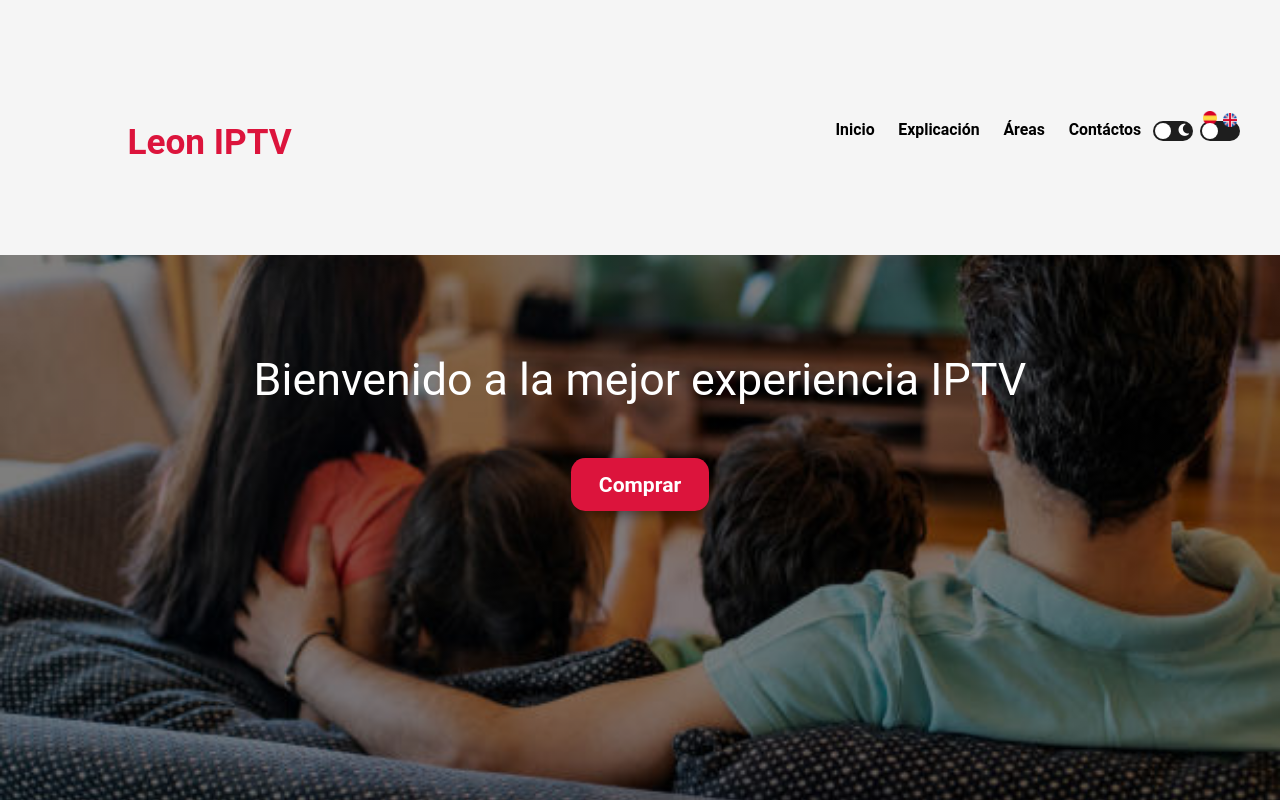
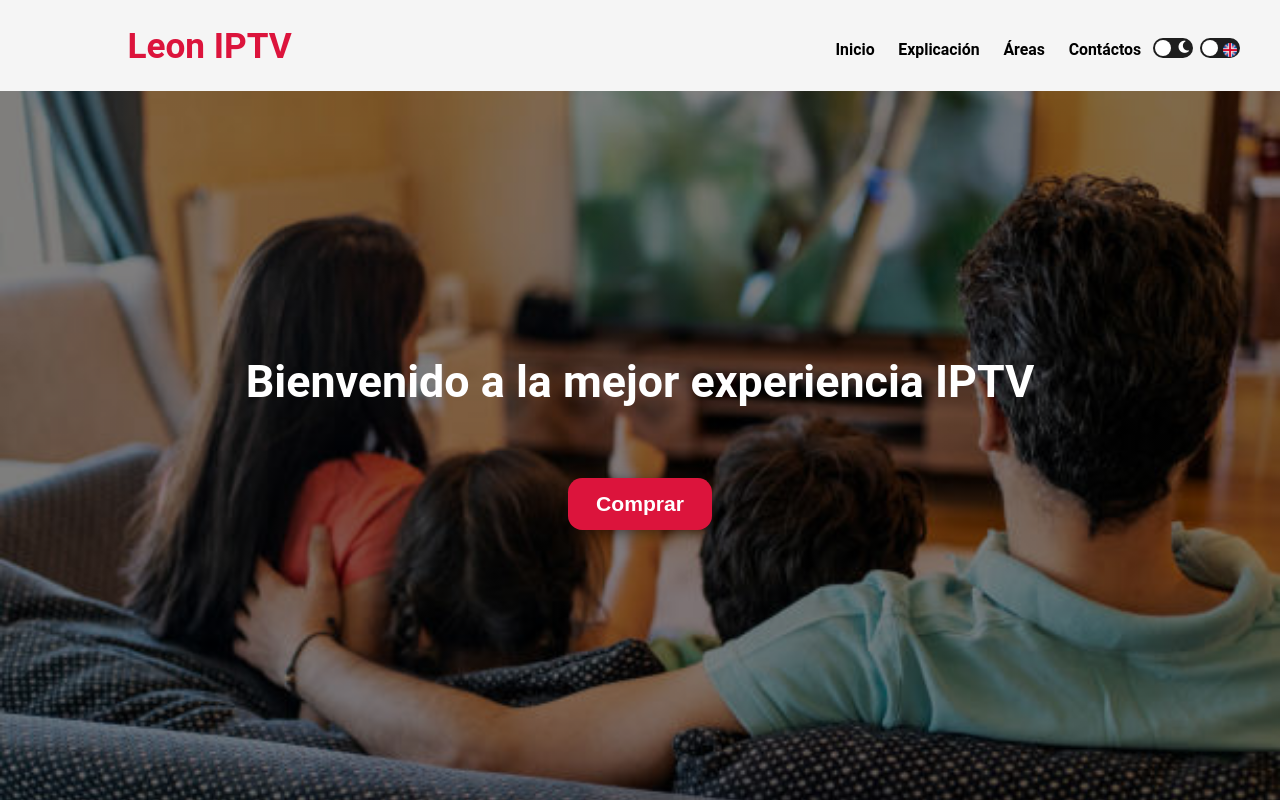
Before and after one commit to Diego-Aguero/pagina-IPTV, a plain HTML site: page index.html in a window 1280 px wide. Shown: the top 800 px of the page. Drawn offline with Linux system fonts and the light colour scheme.

Commit message:
Update styles.css

```diff
--- a/css/styles.css
+++ b/css/styles.css
@@ -1,131 +1,3 @@
-/* reset CSS */
-
-/* aqui definimos las custom properties */
-:root{
-	--color-primario: #f0f0f0 ;
-	--color-secundario: #181818;
-
-	/* tipografia */
-	--tipografia-principal : Helvetica, arial, sans-serif;
-	--tipografia-secundaria: Verdana;
-}
-
-/* Configuramos si un usuario ha activado el modo alto contraste. (WD) */
-
-@media (prefers-contrast: high) {
-	:root{
-		--color-primario : white;
-		--color-secundario : black;
-	}
-}
-
-/* opcional */
-/* desactivamos los animations en el caso de que el usuario haya configurado el modo sin animaciones */
-@media (prefers-reduced-motion: reduce) {
-	* /* colocar el selector cocreto */ {
-		animation: none;
-		transition:none;
-	}
-}
-
-/* reseteamos todos los margins y paddings de todas las etiquetas */
-* {
-	margin: 0;
-	padding: 0;
-	border: 0;
-	box-sizing: border-box;
-	vertical-align: baseline;
-}
-
-/* evitamos problemas con la imagen */
-img, picture, video, iframe, figure {
-	max-width: 100%;
-	width: 100%;
-	display: block;
-	/* opcional */ object-fit: cover;
-	/* opcional */ object-position: center center;
-}
-
-/* resetea los enlaces para funcionar como cajas ... */
-a {
-	display: block;
-}
-
-/* ... excepto los que se encuentran en parrafos */
-p a {
-	display: inline;
-}
-
-/* quitamos los puntos de los <li> */
-li {
-	list-style-type: none;
-}
-
-/* configuramos anclas suaves */
-html {
-	scroll-behavior: smooth;
-}
-
-/* desactivamos estilos por defecto de las principales etiquetas de texto */
-h1, h2, h3, h4, h5, h6, p, span, a, strong, blockquote, i, b, u, em {
-	font-size: 1em;
-	font-weight: inherit;
-	font-style: inherit;
-	text-decoration: none;
-	color: inherit;
-}
-
-/* evitamos problemas con los pseuielementos de quotes */
-blockquote:before, blockquote:after, q:before, q:after {
-	content: '';
-	content: none;
-}
-
-/* configuramos el texto que seleccionamos */
-::selection {
-	background-color: var(--color-primario);
-	color: var(--color-secundario);
-}
-
-/* nivelamos problemas de tipografias y colocacion de formularios */
-form, input, textarea, select, button, label {
-	font-family: inherit;
-	font-size: inherit;
-	hyphens: auto;
-	background-color: transparent;
-	display: block;
-	color: inherit;
-}
-
-/* reseteamos tablas */
-table, tr, td {
-	border-collapse: collapse;
-	border-spacing: 0;
-}
-
-/* evitamos problemas con los SVG */
-svg {
-	width: 100%;
-	display: block;
-	fill: currentColor;
-}
-
-/* configuramos la tipografia para toda la web */
-body{
-	min-height: 100vh;
-	font-size: 100%;
-	font-family: var(--tipografia-principal);
-	color: var(--color-primario);
-	background-color: var(--color-secundario);
-	/* opcional */ line-height: 1.4em;
-	/* opcional */ font-smooth: always;
-	/* opcional */ -webkit-font-smoothing: antialiased;
-	/* opcional */ -moz-osx-font-smoothing: grayscale;
-}
-/* reset css */
-
-/* inicio de modificaciones */
-
 * {
   box-sizing: border-box;
 }
```
